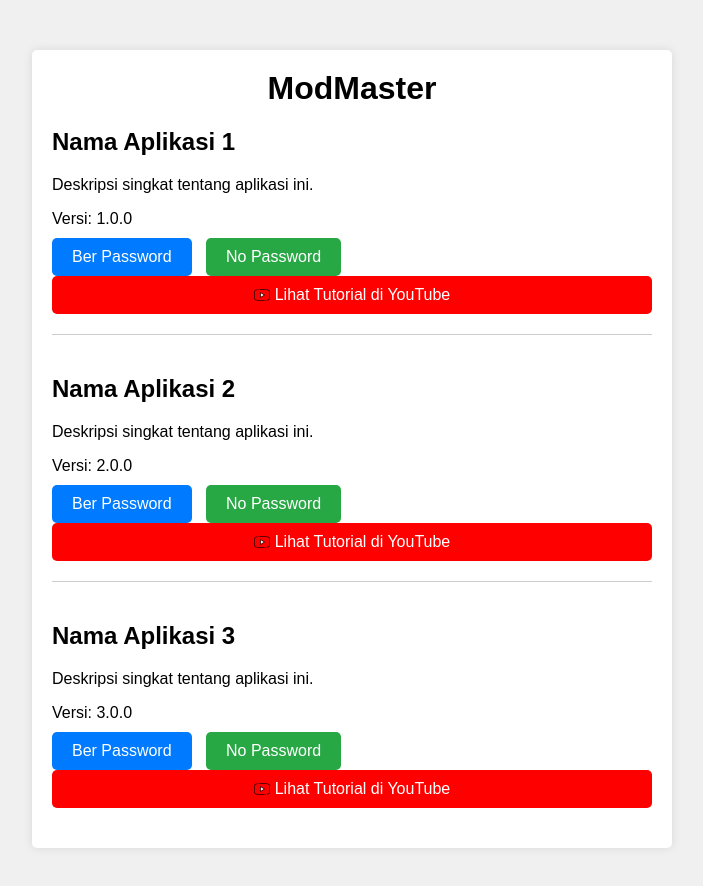
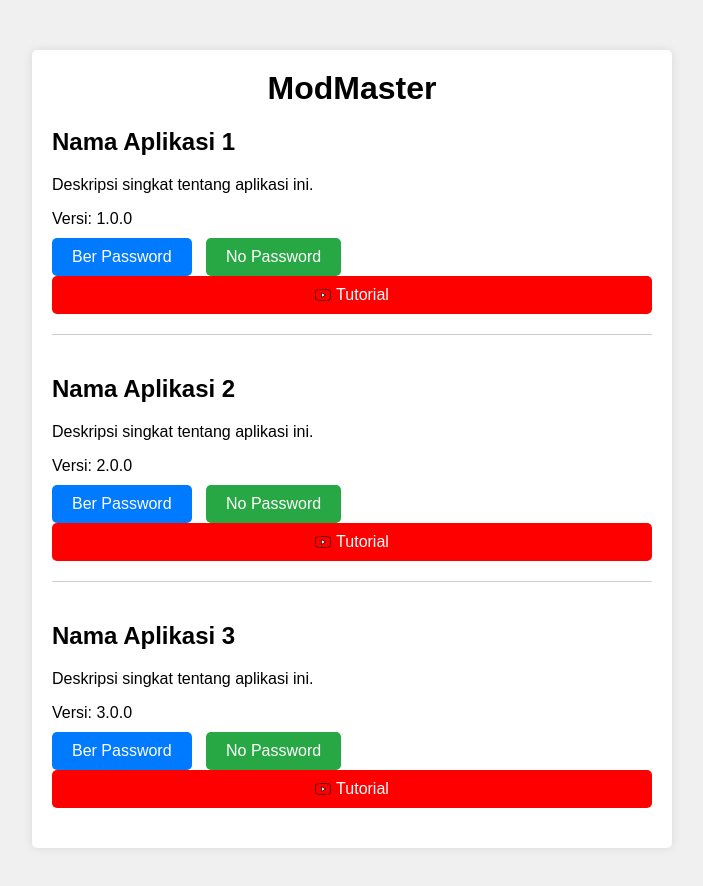
Before and after one commit to Kztutorial99/ModApk, a plain HTML site: page index.html in a window 1280 px wide. Shown: the whole page, without its empty margins (288-991 px from the left). Drawn offline with Linux system fonts and the light colour scheme.

Commit message:
Update index.html

```diff
--- a/index.html
+++ b/index.html
@@ -111,7 +111,7 @@
         <a href="#" class="download-button no-password">No Password</a>
         <a href="https://www.youtube.com/channel/UC6V1B1RKIp3TwLZMFkkZ2gg" class="full-tutorial">
             <img class="youtube-icon" src="youtube_icon.png" alt="YouTube Icon">
-            Lihat Tutorial di YouTube
+            Tutorial
         </a>
     </div>
     <div class="download-item">
@@ -122,7 +122,7 @@
         <a href="#" class="download-button no-password">No Password</a>
         <a href="https://www.youtube.com/channel/UC6V1B1RKIp3TwLZMFkkZ2gg" class="full-tutorial">
             <img class="youtube-icon" src="youtube_icon.png" alt="YouTube Icon">
-            Lihat Tutorial di YouTube
+            Tutorial
         </a>
     </div>
     <div class="download-item">
@@ -133,7 +133,7 @@
         <a href="#" class="download-button no-password">No Password</a>
         <a href="https://www.youtube.com/channel/UC6V1B1RKIp3TwLZMFkkZ2gg" class="full-tutorial">
             <img class="youtube-icon" src="youtube_icon.png" alt="YouTube Icon">
-            Lihat Tutorial di YouTube
+            Tutorial
         </a>
     </div>
 </div>
```
